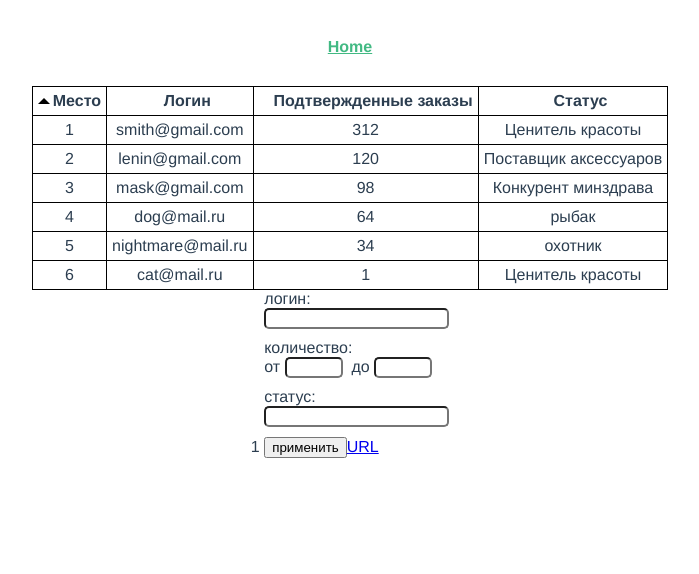
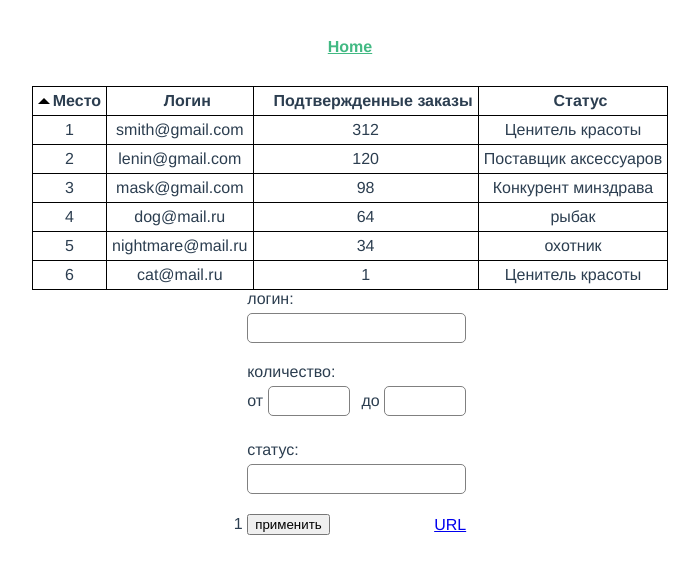
Before and after one commit to Egorius1979/trafficlight-testwork, a Vue app: page / in a window 1280 px wide. Shown: the top 574 px of the page, without its empty margins (290-989 px from the left). Built offline with nearby package versions, Linux system fonts and the light colour scheme.

Commit message:
переделал логику, остались стили

```diff
--- a/src/App.vue
+++ b/src/App.vue
@@ -2,7 +2,6 @@
   <div id="app">
     <div id="nav">
       <router-link to="/">Home</router-link>
-      <!-- <router-link :to="{ name: 'Filtered' }">About</router-link> -->
     </div>
     <router-view />
   </div>
--- a/src/router/index.js
+++ b/src/router/index.js
@@ -1,6 +1,6 @@
 import Vue from 'vue';
 import VueRouter from 'vue-router';
-import Home from '../views/Home.vue';
+import Table from '../views/Table.vue';
 
 Vue.use(VueRouter);
 
@@ -8,7 +8,7 @@ const routes = [
   {
     path: '/',
     name: 'Home',
-    component: Home,
+    component: Table,
   },
   {
     path: '/filtered',
@@ -17,7 +17,7 @@ const routes = [
     // this generates a separate chunk (about.[hash].js) for this route
     // which is lazy-loaded when the route is visited.
     component: () =>
-      import(/* webpackChunkName: "about" */ '../views/Home.vue'),
+      import(/* webpackChunkName: "about" */ '../views/Table.vue'),
   },
 ];
 
--- a/src/store/index.js
+++ b/src/store/index.js
@@ -38,12 +38,19 @@ export default new Vuex.Store({
         rank: 'Ценитель красоты',
       },
     ],
-    // url: '',
   },
   mutations: {
-    // SET_URL(state, login, from, to, rank) {
-    //   state.url = `?`;
-    // },
+    SORTING(state, key) {
+      typeof state.members[0][key] === 'string'
+        ? state.members.sort((a, b) => a[key].localeCompare(b[key]))
+        : state.members.sort((a, b) => a[key] - b[key]);
+    },
+    REVERSE(state) {
+      return state.members.reverse();
+    },
+    SET_INITIAL_ARRAY(state) {
+      return state.members.sort((a, b) => a.id - b.id);
+    },
   },
   actions: {},
   modules: {},
--- a/src/views/Filters.vue
+++ b/src/views/Filters.vue
@@ -1,22 +1,24 @@
 <template>
   <div class="filter">
     <label>
-      логин:
+      <span>логин:</span>
       <div><input type="text" v-model.trim="login" /></div>
     </label>
 
     <label>
-      количество:
-      <div class="amount">
-        <span>от <input type="number" v-model.number="from" /></span>&nbsp;
+      <span>количество:</span>
+      <div class="amount flex">
+        <span>от <input type="number" v-model.number="from" /></span>
         <span>до <input type="number" v-model.number="to" /></span>
       </div>
     </label>
 
     <label>
-      статус:
+      <span>статус:</span>
       <div><input type="text" v-model.trim="rank" /></div>
     </label>
+    <!-- <button @click="setFilters"> -->
+    <div class="flex">
       <button @click="$emit('filter-members', login, from, to, rank)">
         применить
       </button>
@@ -32,6 +34,8 @@
         }"
         >URL</router-link
       >
+      <!-- <button @click="setInitialValue">очистить</button> -->
+    </div>
   </div>
 </template>
 
@@ -46,6 +50,22 @@ export default {
       rank: '',
     };
   },
+  methods: {
+    setInitialValue() {
+      this.login = '';
+      this.from = null;
+      this.to = null;
+      this.rank = '';
+      this.$emit('initial-value', this.login, this.from, this.to, this.rank);
+    },
+  },
+  watch: {
+    $route() {
+      if (this.$route.name === 'Home') {
+        this.setInitialValue();
+      }
+    },
+  },
 };
 </script>
 
@@ -57,13 +77,28 @@ export default {
 
 label {
   display: block;
-  margin-bottom: 10px;
+  margin-bottom: 20px;
+
+  span {
+    display: inline-block;
+    margin-bottom: 5px;
+  }
   input {
+    font-size: 16px;
+    padding: 5px;
+    outline: none;
+    border: 1px solid gray;
     border-radius: 5px;
   }
 }
 
 .amount input {
-  width: 50px;
+  width: 70px;
+}
+
+.flex {
+  display: flex;
+  justify-content: space-between;
+  align-items: center;
 }
 </style>
--- a/src/views/Home.vue
+++ b/src/views/Table.vue
@@ -1,8 +1,6 @@
 <template>
   <div class="home">
-    <!-- {{ members }} -->
     <table>
-      <!-- <thead> -->
       <tr>
         <th v-for="column in tabColumns" :key="column" @click="sorting(column)">
           <div class="flex">
@@ -17,37 +15,41 @@
           </div>
         </th>
       </tr>
-      <!-- </thead> -->
-      <!-- <tbody> -->
-      <tr v-for="member in members" :key="member.id">
+      <tr v-for="member in members || fullMembersArray" :key="member.id">
         <td>{{ member.id }}</td>
         <td>{{ member.login }}</td>
         <td>{{ member.confirmedOrder }}</td>
         <td>{{ member.rank }}</td>
       </tr>
-      <!-- </tbody> -->
     </table>
     {{ filteredFieldCounter }}
-    <filters @filter-members="filterMembers" />
+    <filters @filter-members="filterMembers" @initial-value="setInitialState" />
   </div>
 </template>
 
 <script>
 import Filters from '@/views/Filters';
 export default {
-  name: 'Home',
+  name: 'Table',
   components: { Filters },
   data() {
     return {
       tabColumns: ['Место', 'Логин', 'Подтвержденные заказы', 'Статус'],
-      members: this.$store.state.members,
+      fullMembersArray: this.$store.state.members,
+      members: null,
       field: 'Место',
       filteredFieldCounter: 1,
+      isFiltered: false,
     };
+  },
+  mounted() {
+    if (this.$route.name !== 'Home') {
+      this.$router.push({ name: 'Home' });
+    }
   },
   methods: {
     filterMembers(login, from, to, rank) {
-      this.members = this.$store.state.members
+      this.members = this.fullMembersArray
         .filter((member) => member.login.includes(login.toLowerCase()))
         .filter((member) => {
           if (!from && !to) {
@@ -61,12 +63,24 @@ export default {
         .filter((member) =>
           member.rank.toLowerCase().includes(rank.toLowerCase())
         );
+      this.isFiltered = true;
+    },
+    setInitialState() {
+      this.isFiltered = false;
+      this.field = 'Место';
+      this.filteredFieldCounter = 1;
+      this.members = null;
+      this.$store.commit('SET_INITIAL_ARRAY');
     },
     sorting(column) {
       if (this.field === column) {
         this.filteredFieldCounter += 1;
-        return this.members.reverse();
+        if (this.isFiltered) {
+          this.members.reverse();
+        }
+        return this.$store.commit('REVERSE');
       }
+
       this.field = column;
       this.filteredFieldCounter = 1;
       if (column === 'Логин') {
@@ -81,12 +95,27 @@ export default {
       return this.sorting1('confirmedOrder');
     },
     sorting1(key) {
-      typeof this.members[0][key] === 'string'
-        ? this.members.sort((a, b) => a[key].localeCompare(b[key]))
-        : this.members.sort((a, b) => a[key] - b[key]);
+      if (this.isFiltered) {
+        typeof this.members[0][key] === 'string'
+          ? this.members.sort((a, b) => a[key].localeCompare(b[key]))
+          : this.members.sort((a, b) => a[key] - b[key]);
+      }
+      this.$store.commit('SORTING', key);
+      console.log('table sorting: ', this.members);
     },
   },
-  computed: {},
+  watch: {
+    $route() {
+      if (this.$route.name === 'Filtered') {
+        this.filterMembers(
+          this.$route.query.login,
+          !+this.$route.query.from ? 0 : +this.$route.query.from,
+          !+this.$route.query.to ? 0 : +this.$route.query.to,
+          this.$route.query.rank
+        );
+      }
+    },
+  },
 };
 </script>
 
```
Lines whose indentation alone changed are shown as unchanged.
